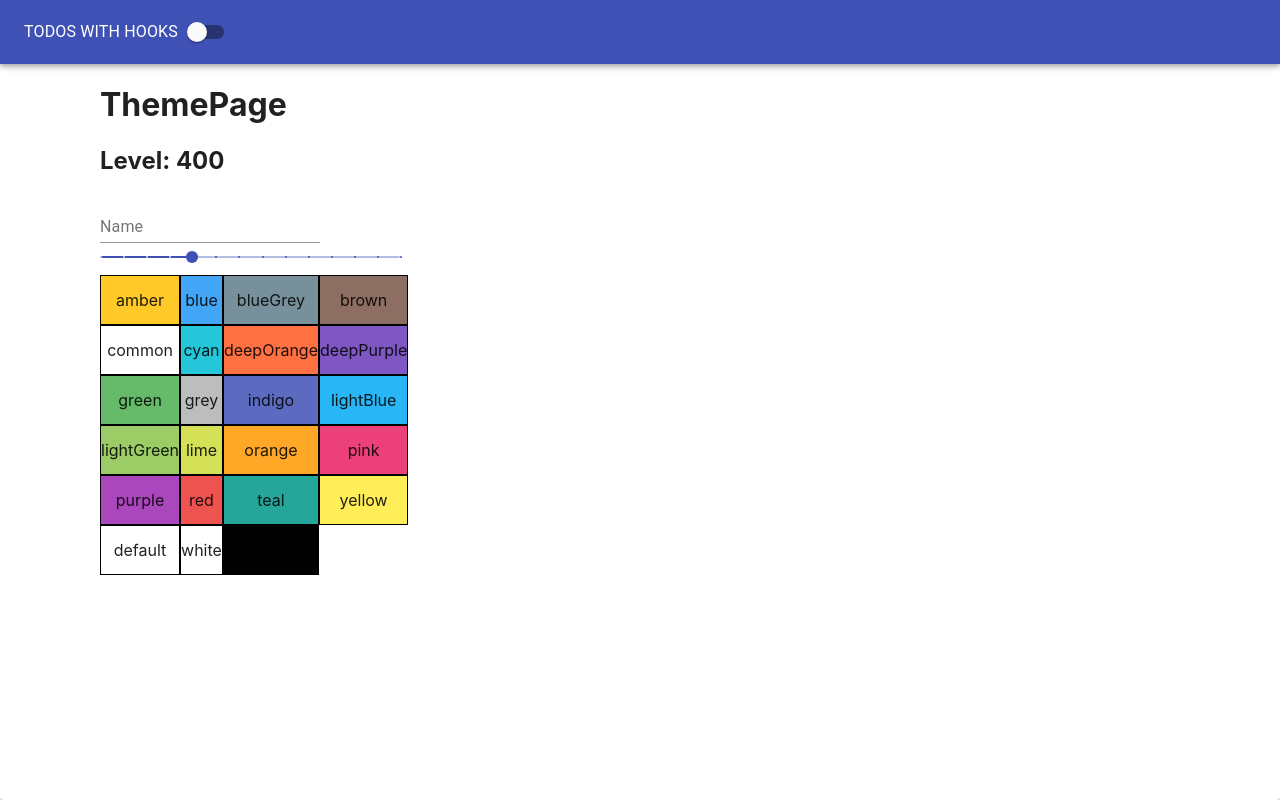
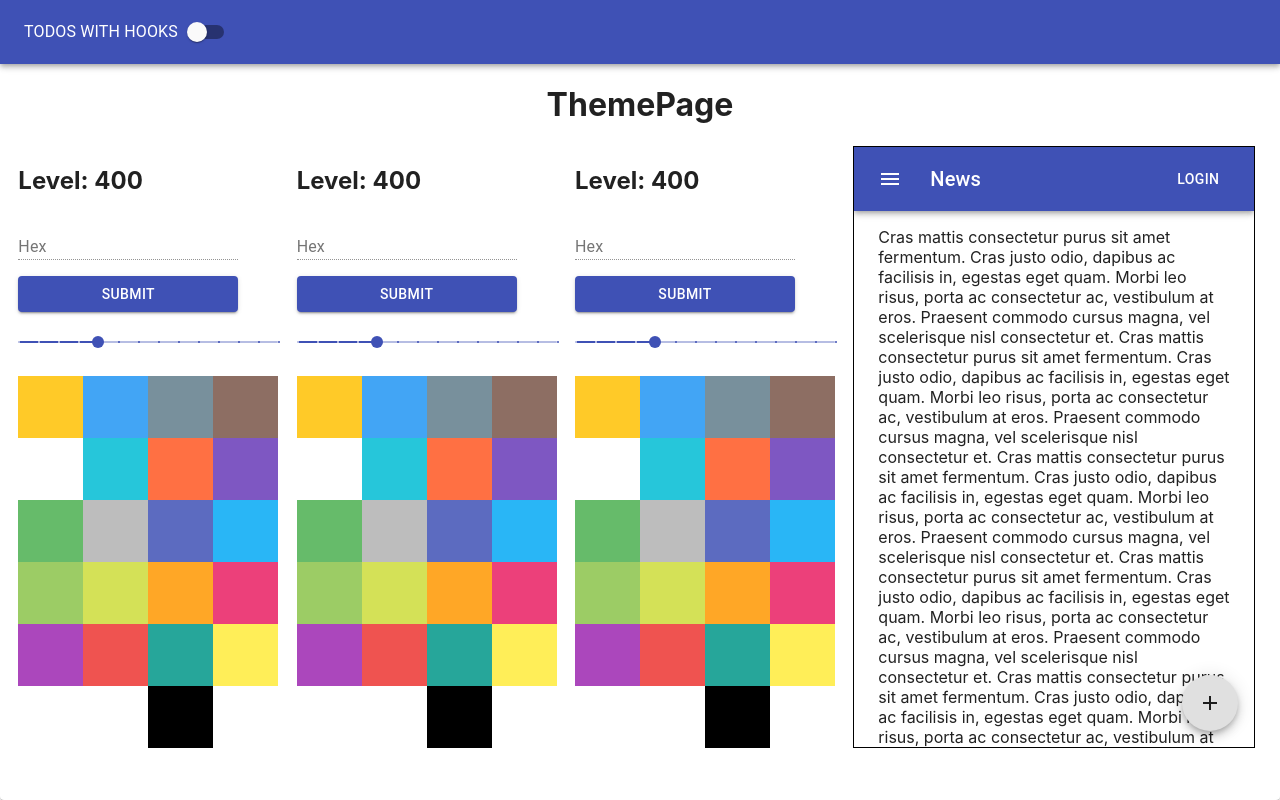
Before and after one commit to kine1991/todo-react-hooks, a React (Create React App) app: page /settings/theme in a window 1280 px wide. Built offline with nearby package versions, Linux system fonts and the light colour scheme.

Commit message:
added change color sample page

```diff
--- a/src/components/palette-container/palette-container.component.jsx
+++ b/src/components/palette-container/palette-container.component.jsx
@@ -1,36 +1,50 @@
 import React from 'react'
 import { withStyles } from "@material-ui/core/styles";
+// import { makeStyles } from "@material-ui/styles";
 import * as colors from '@material-ui/core/colors';
 import PaletteList from '../palette-list/palette-list.component'
 import Slider from '@material-ui/core/Slider';
 import FormControl from '@material-ui/core/FormControl';
 import Input from '@material-ui/core/Input';
 import InputLabel from '@material-ui/core/InputLabel';
+import Button from '@material-ui/core/Button';
 
-const styles = {
+const styles = (theme) => ({
     paletteContainer: {
         // backgroundColor: "green",
-        width: "300px",
+        width: "260px",
     },
     formControl: {
+        // display: "flex"
+    },
+    input: {
+        marginBottom: theme.spacing(2),
+    },
+    button: {
+        marginBottom: theme.spacing(2),
+    },
+    slider: {
+        marginBottom: theme.spacing(2),
+    }
 
-    },
-    textField: {
-
-    },
-
-}
+})
 
 
-const PaletteContainer = ({classes}) => {
+const PaletteContainer = ({classes, setColor, color, typeElement}) => {
     const [level, setLevel] = React.useState(400)
     const [valueSlider, setValueSlider] = React.useState(5)
-    const [valueColorHex, setValueColorHex] = React.useState('')
-    const [hexColor, setHexColor] = React.useState('')
+    const [valueHexColor, setValueHexColor] = React.useState('')
+    const [selectedHexColor, setSelectedHexColor] = React.useState('')
 
     const map = {1: 50, 2: 100, 3: 200, 4: 300, 5: 400, 6: 500, 7: 600, 8: 700, 9: 800, 10: 900, 11: "A100", 12: "A200", 13: "A400", 14: "A700"}
 
-    // console.log(valueSlider,level)
+
+    // React.useEffect(() => {
+        // console.log(color)
+    //     setX('red')
+    // },)
+
+    // setLevel2(43343)
 
     const changeLevel = (e, value) => {
         setLevel(map[value])
@@ -38,24 +52,25 @@ const PaletteContainer = ({classes}) => {
     }
 
     const handleChange = (e) => {
-        setValueColorHex(e.target.value)
+        setValueHexColor(e.target.value)
     }
 
     React.useEffect(() => {
-        setValueColorHex(hexColor)
-
-    }, [hexColor])
+        setValueHexColor(selectedHexColor)
+        //
+        setColor({...color, [typeElement]: selectedHexColor})
+    }, [selectedHexColor])
 
     return (
         <div className={classes.paletteContainer}>
-            <h1>ThemePage</h1>
             <h2>Level: {level}</h2>
             <FormControl className={classes.formControl}>
-                <InputLabel htmlFor="component-simple">Name</InputLabel>
-                <Input id="component-simple" value={valueColorHex} onChange={handleChange} />
+                <InputLabel htmlFor="component-simple">Hex</InputLabel>
+                <Input className={classes.input} id="component-simple" disabled margin="dense" value={valueHexColor} onChange={handleChange} />
+                <Button variant="contained" color="primary" className={classes.button} style={{backgroundColor: selectedHexColor}}>Submit</Button>
             </FormControl>
-            <Slider onChange={changeLevel} value={valueSlider} aria-labelledby="discrete-slider"  step={1} marks min={1} max={14}/>
-            <PaletteList hexColor={hexColor} setHexColor={setHexColor} level={level} colors={colors}/>
+            <Slider className={classes.slider} onChange={changeLevel} value={valueSlider} aria-labelledby="discrete-slider"  step={1} marks min={1} max={14}/>
+            <PaletteList selectedHexColor={selectedHexColor} setSelectedHexColor={setSelectedHexColor} level={level} colors={colors}/>
         </div>
     )
 }
--- a/src/components/palette-list/palette-list.component.jsx
+++ b/src/components/palette-list/palette-list.component.jsx
@@ -5,8 +5,8 @@ import Palette from '../palette/palette.component'
 
 const styles = {
     paletteList: {
-        width: "300px",
-        height: "300px",
+        width: "260px",
+        height: "260px",
         display: "grid",
         gridTemplateColumns: "repeat(4, 1fr)",
 
@@ -15,7 +15,7 @@ const styles = {
 
 
 
-const PaletteList = ({colors, level, classes, setHexColor}) => {
+const PaletteList = ({colors, level, classes, setSelectedHexColor, selectedHexColor}) => {
 
 
     // добавляет к палитре белый и черный цвета
@@ -25,17 +25,15 @@ const PaletteList = ({colors, level, classes, setHexColor}) => {
         <div className={classes.paletteList}>
             {
                 Object.keys(fullColors).splice(1).map((color, i) => {
-                    const colorHex = fullColors[color][level]
-                    console.log(colorHex)
-
+                    const hexColor = fullColors[color][level]
                     return (
-                        <Palette setHexColor={setHexColor} key={i} colorName={color} colorHex={colorHex}/>
+                        <Palette checked={selectedHexColor === hexColor} setSelectedHexColor={setSelectedHexColor} key={i} colorName={color} hexColor={hexColor}/>
                     )
                 })
 
                 // Object.keys(colors).splice(1).map((color, i) => {
                 //     return (
-                //         <Palette setHexColor={setHexColor} key={i} colorName={color} colorHex={colors[color][level]}/>
+                //         <Palette setSelectedHexColor={setSelectedHexColor} key={i} colorName={color} hexColor={colors[color][level]}/>
                 //     )
                 // })
             }
--- a/src/components/palette/palette.component.jsx
+++ b/src/components/palette/palette.component.jsx
@@ -1,26 +1,31 @@
 import React from 'react'
 import { withStyles } from "@material-ui/core/styles";
+import CheckIcon from "@material-ui/icons/Check";
 
-const styles = {
+const styles = theme => ({
     palette: {
         display: "flex",
         justifyContent: "center",
         alignItems: "center",
-        border: "1px solid black"
+        border: "1px solid black",
+        height: "60px",
         // height: props => props.showingFullPalette ? "20%" : "33.3333%",
+    },
+    icon: {
+        color: "whitesmoke"
     }
-}
+})
 
-const Palette = ({colorHex, colorName, classes, setHexColor}) => {
-    const [checked, setChecked] = React.useState(false)
-
+const Palette = ({hexColor, colorName, classes, setSelectedHexColor, checked}) => {
     const handleClick = () => {
-        setHexColor(colorHex)
+        setSelectedHexColor(hexColor)
     }
 
     return (
-        <div onClick={handleClick} className={classes.palette} style={ checked ? {backgroundColor: colorHex,  border: '1px solid red'} : {backgroundColor: colorHex,  border: '1px solid black'}}>
-            {colorName}
+        <div onClick={handleClick} className={classes.palette} style={ checked ? {backgroundColor: hexColor,  border: '1px solid white'} : {backgroundColor: hexColor,  border: '1px solid transparent'}}>
+            {
+                checked ? (<CheckIcon className={classes.icon} />) : null
+            }
         </div>
     )
 }
--- /dev/null
+++ b/src/components/sample-page/sample-page.component.jsx
@@ -0,0 +1,94 @@
+// import React from 'react';
+// import PropTypes from 'prop-types';
+// import AppBar from '@material-ui/core/AppBar';
+// import Toolbar from '@material-ui/core/Toolbar';
+// import Typography from '@material-ui/core/Typography';
+// import { makeStyles } from '@material-ui/core/styles';
+// import CssBaseline from '@material-ui/core/CssBaseline';
+// import useScrollTrigger from '@material-ui/core/useScrollTrigger';
+// import Fab from '@material-ui/core/Fab';
+// import KeyboardArrowUpIcon from '@material-ui/icons/KeyboardArrowUp';
+// import Zoom from '@material-ui/core/Zoom';
+
+
+
+import React from 'react';
+import { makeStyles } from '@material-ui/core/styles';
+import AppBar from '@material-ui/core/AppBar';
+import Toolbar from '@material-ui/core/Toolbar';
+import Typography from '@material-ui/core/Typography';
+import Button from '@material-ui/core/Button';
+import IconButton from '@material-ui/core/IconButton';
+import MenuIcon from '@material-ui/icons/Menu';
+import Box from '@material-ui/core/Box';
+import Container from '@material-ui/core/Container';
+import Fab from '@material-ui/core/Fab';
+import AddIcon from '@material-ui/icons/Add';
+
+const useStyles = makeStyles(theme => ({
+  root: {
+    // flexGrow: 1,
+    height: "600px",
+    width: "400px",
+    border: "1px solid black",
+    backgroundColor: props => props.color.background,
+    overflow: "hidden",
+    position: "relative"
+  },
+  menuButton: {
+    marginRight: theme.spacing(2),
+  },
+  title: {
+    flexGrow: 1,
+  },
+  navbar: {
+    backgroundColor: props => props.color.navbar,
+  },
+  fabButton: {
+    position: "absolute",
+    bottom: "1rem",
+    right: "1rem",
+    backgroundColor: props => props.color.button,
+  },
+  samplePageContainer: {
+
+  }
+}));
+
+
+const SamplePage = (props) => {
+  const classes = useStyles(props);
+
+  return (
+    <div className={classes.root}>
+      <AppBar position="static">
+        <Toolbar className={classes.navbar}>
+          <IconButton edge="start" className={classes.menuButton} color="inherit" aria-label="menu">
+            <MenuIcon />
+          </IconButton>
+          <Typography variant="h6" className={classes.title}>
+            News
+          </Typography>
+          <Button color="inherit">Login</Button>
+        </Toolbar>
+      </AppBar>
+      <Container className={classes.samplePageContainer}>
+        <Box my={2}>
+          {[...new Array(6)]
+            .map(
+              () => `Cras mattis consectetur purus sit amet fermentum.
+                    Cras justo odio, dapibus ac facilisis in, egestas eget quam.
+                    Morbi leo risus, porta ac consectetur ac, vestibulum at eros.
+                    Praesent commodo cursus magna, vel scelerisque nisl consectetur et.`,
+            )
+            .join('\n')}
+        </Box>
+        <Fab  aria-label="add" className={classes.fabButton}>
+          <AddIcon />
+        </Fab>
+      </Container>
+    </div>
+  )
+}
+
+export default SamplePage
--- /dev/null
+++ b/src/components/theme-container/theme-container.component.jsx
@@ -0,0 +1,38 @@
+import React from 'react'
+import PaletteContainer from '../../components/palette-container/palette-container.component'
+import SamplePage from '../../components/sample-page/sample-page.component'
+import { withStyles } from "@material-ui/core/styles";
+
+const styles = {
+    themeContainer: {
+        display: "flex",
+        justifyContent: "space-evenly"
+    },
+    paletteContainer: {
+        flex: 2,
+        display: "flex",
+        justifyContent: "space-evenly",
+    },
+    samplePage: {
+        flex: 1
+    }
+}
+
+const ThemeContainer = ({classes}) => {
+    const [color, setColor] = React.useState({background: '', navbar: '', button: '', fontSize: ''})
+
+    return (
+        <div className={classes.themeContainer}>
+            <div className={classes.paletteContainer}>
+                <PaletteContainer typeElement="background" color={color}  setColor={setColor} />
+                <PaletteContainer typeElement="navbar" color={color} setColor={setColor} />
+                <PaletteContainer typeElement="button" color={color} setColor={setColor} />
+            </div>
+            <div className={classes.samplePage}>
+                <SamplePage color={color}/>
+            </div>
+        </div>
+    )
+}
+
+export default withStyles(styles)(ThemeContainer)
--- a/src/pages/theme/theme.component.jsx
+++ b/src/pages/theme/theme.component.jsx
@@ -1,65 +1,28 @@
 import React from 'react'
-import * as colors from '@material-ui/core/colors';
 import { withStyles } from "@material-ui/core/styles";
-import Slider from '@material-ui/core/Slider';
-import PaletteContainer from '../../components/palette-container/palette-container.component'
+import ThemeContainer from '../../components/theme-container/theme-container.component'
 
-
-console.log(colors)
+// import * as colors from '@material-ui/core/colors';
+// console.log(colors)
+// const map = {"1": 50, "2": 100, "3": 200, "4": 300, "5": 400, "6": 500, "7": 600, "8": 700, "9": 800, "10": 900, "11": "A100", 12: "A200", 13: "A400", 14: "A700"}
 
 const styles = {
     root: {
-        width: "100px",
-        marginLeft: "100px"
     },
-    // palettes: {
-    //     display: "grid",
-    //     gridTemplateColumns: "repeat(4, 1fr)",
-    // },
-    // palette: {
-
-    //     height: "40px",
-    // }
+    title: {
+        textAlign: "center"
+    }
 }
 
 
 
 
-const map = {"1": 50, "2": 100, "3": 200, "4": 300, "5": 400, "6": 500, "7": 600, "8": 700, "9": 800, "10": 900, "11": "A100", 12: "A200", 13: "A400", 14: "A700"}
 
 const ThemePage = ({classes}) => {
-    const [level, setLevel] = React.useState(500)
-
-    const changeLevel = (e, value) => {
-        // console.log(value)
-        // console.log(map[value])
-        // console.log(level[value])
-        setLevel(map[value])
-    }
-
-    React.useEffect(() => {
-        // console.log(level)
-    }, [level])
-    // console.log(level)
     return (
         <div className={classes.root}>
-            <PaletteContainer/>
-            {/* <h1>ThemePage</h1>
-            <h2>Level: {level}</h2>
-            <Slider onChangeCommitted={changeLevel} defaultValue={6} aria-labelledby="discrete-slider" valueLabelDisplay="auto" step={1} marks min={1} max={14}/>
-            <div className={classes.palettes}>
-                {
-                    Object.keys(colors).splice(1).map((color, i) => {
-                        console.log(colors[color][level])
-                        return (
-                            <div className={classes.palette} style={{backgroundColor: colors[color][level]}} key={i}>
-
-                            </div>
-                        )
-                    })
-                }
-
-            </div> */}
+            <h1 className={classes.title}>ThemePage</h1>
+            <ThemeContainer/>
         </div>
     )
 }
```
